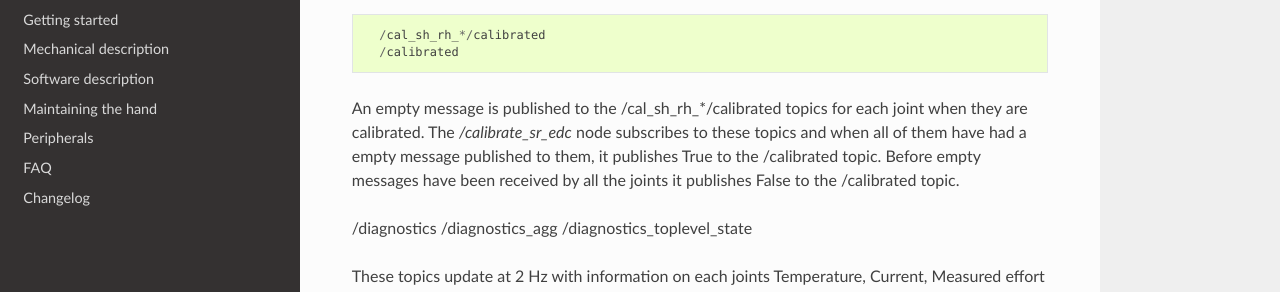
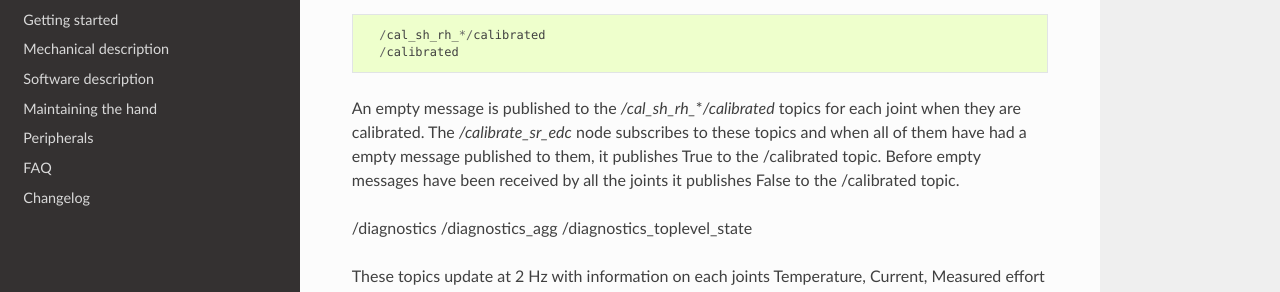
Before and after one commit to shadow-robot/sr_dexterous_hand_documentation, a Sphinx documentation site: the page built from docs/user_guide/3_getting_started.md, in a window 1280 px wide and 900 px high, scrolled down 16198 px. Shown: the part 159-451 px from the top of the window. Built offline with Sphinx 7.4.7 and the Read the Docs theme 2.0.0, drawn with Linux system fonts in a browser that asks for light colours.

```diff
--- a/docs/user_guide/3_getting_started.md
+++ b/docs/user_guide/3_getting_started.md
@@ -511,7 +511,7 @@ These topics are used during the Hand startup routine to make sure that the Hand
 
 
 
-An empty message is published to the /cal_sh_rh_*/calibrated topics for each joint when they are calibrated. The */calibrate_sr_edc* node subscribes to these topics and when all of them have had a empty message published to them, it publishes True to the /calibrated topic. Before empty messages have been received by all the joints it publishes False to the /calibrated topic.
+An empty message is published to the */cal_sh_rh_***/calibrated* topics for each joint when they are calibrated. The */calibrate_sr_edc* node subscribes to these topics and when all of them have had a empty message published to them, it publishes True to the /calibrated topic. Before empty messages have been received by all the joints it publishes False to the /calibrated topic.
 
 
 /diagnostics
```
